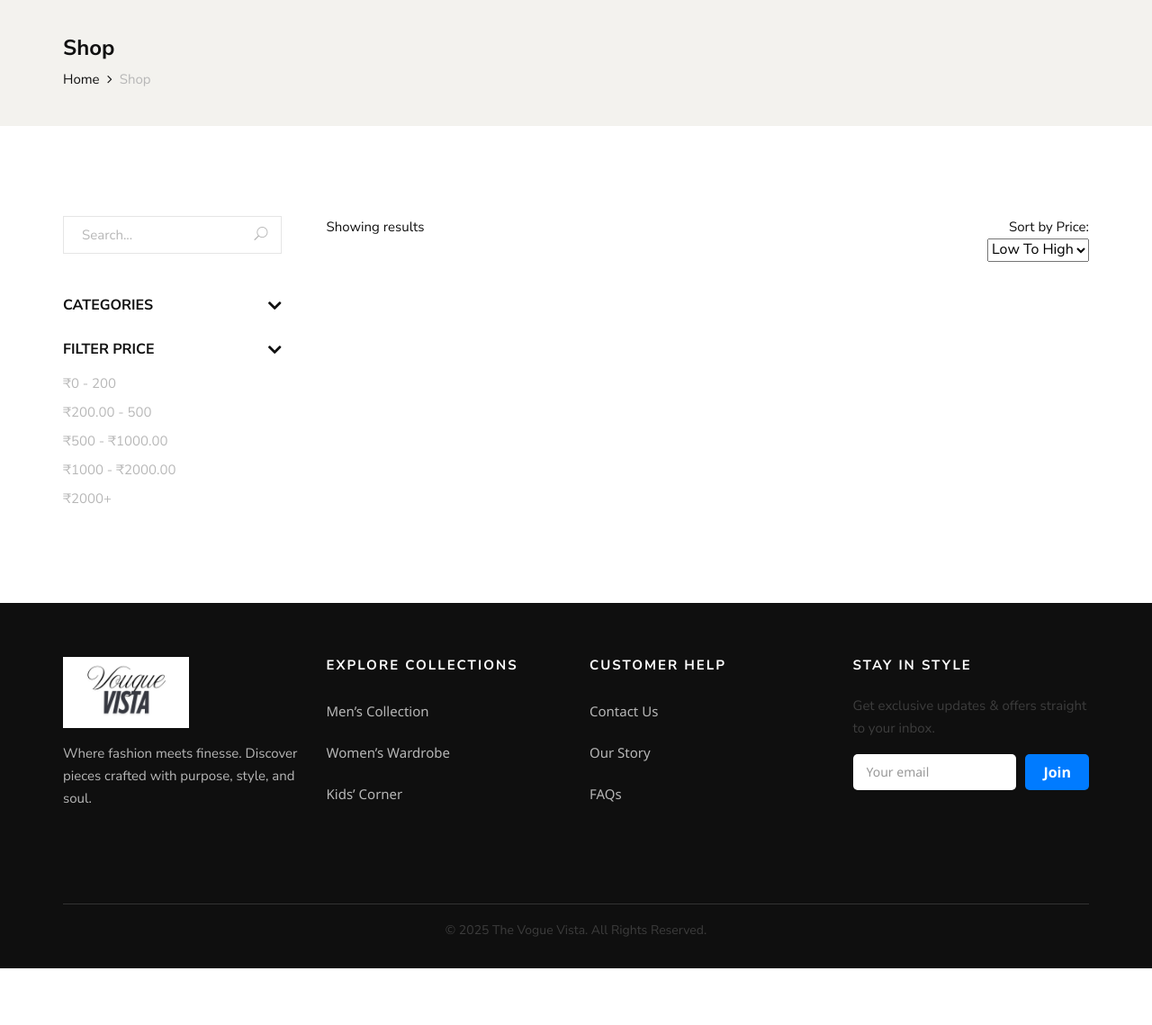
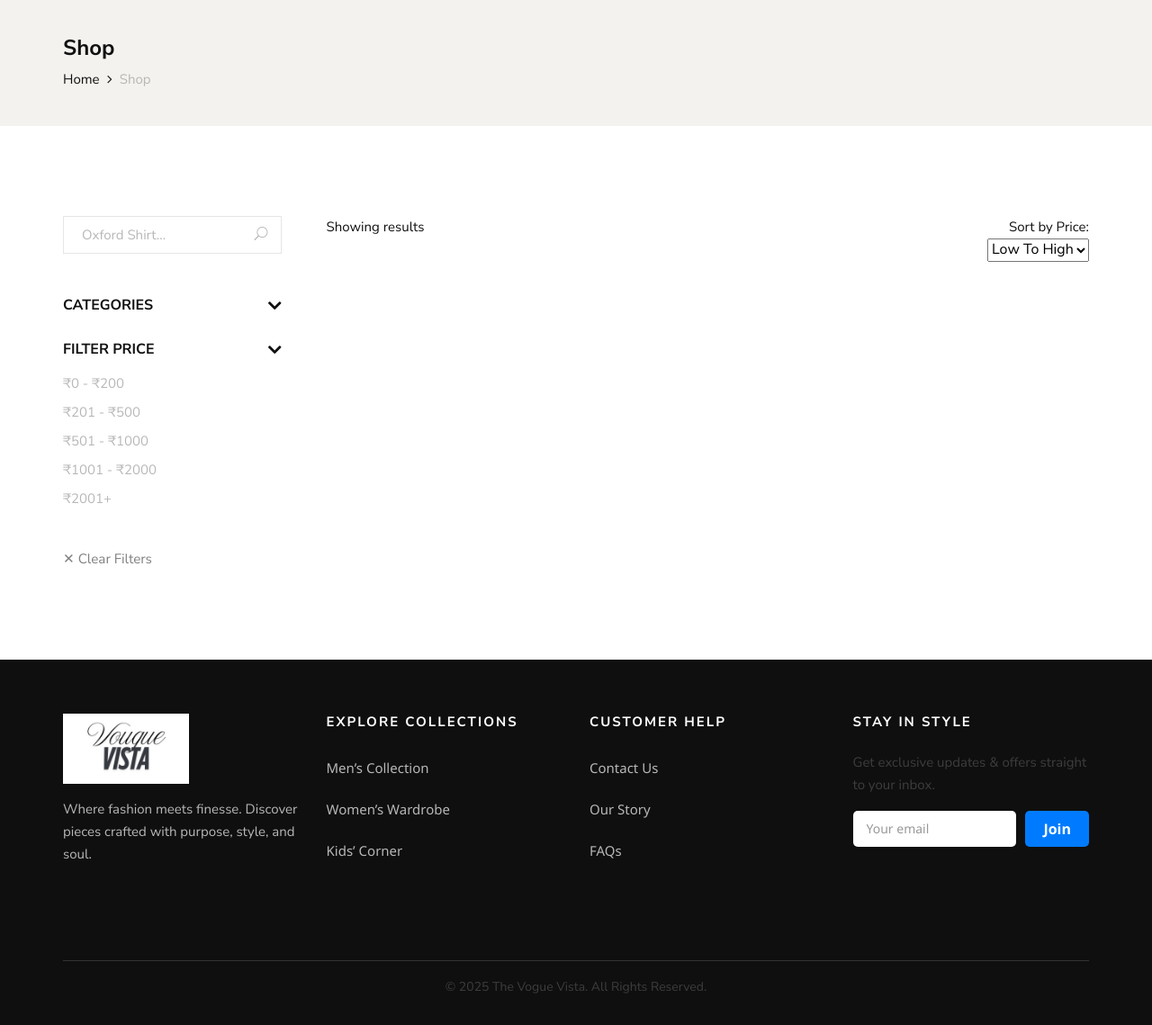
Before and after one commit to deep-priyo/E_Commerce-Web-App, a Flask app: page /search in a window 1280 px wide, after a click on "FILTER PRICE". Shown: the part 166-1305 px from the top of the page at 90% size. Before the commit the page ends 1242 px from the top, so only its background shows below. Run offline with Flask 3, Linux system fonts and the light colour scheme; data that the repository does not hold is empty; some libraries are stand-ins or nearby versions.

Commit message:
made the search bar functional and few changes

```diff
--- a/templates/shop.html
+++ b/templates/shop.html
@@ -26,8 +26,8 @@
             <div class="col-lg-3">
                 <div class="shop__sidebar">
                     <div class="shop__sidebar__search">
-                        <form action="#" method="GET">
-                            <input type="text" name="search" placeholder="Search...">
+                        <form action="/search" method="GET" >
+                            <input type="text" name="query" placeholder="Oxford Shirt...">
                             <button type="submit"><span class="icon_search"></span></button>
                         </form>
                     </div>
@@ -47,6 +47,7 @@
                                                 <li><a href="{{ url_for('shop', category='Shoes') }}">Shoes </a></li>
                                                 <li><a href="{{ url_for('shop', category='Accessories') }}">Accessories </a></li>
                                                 <li><a href="{{ url_for('shop', category='Kids') }}">Kids </a></li>
+
                                             </ul>
                                         </div>
                                     </div>
@@ -60,15 +61,24 @@
                                     <div class="card-body">
                                         <div class="shop__sidebar__price">
     <ul>
-        <li><a href="{{ url_for('shop', price='0-200') }}">₹0 - 200</a></li>
-        <li><a href="{{ url_for('shop', price='200-500') }}">₹200.00 - 500</a></li>
-        <li><a href="{{ url_for('shop', price='500-1000') }}">₹500 - ₹1000.00</a></li>
-        <li><a href="{{ url_for('shop', price='1000-2000') }}">₹1000 - ₹2000.00</a></li>
-        <li><a href="{{ url_for('shop', price='2000-1000000') }}">₹2000+</a></li>
+      <li><a href="{{ url_for('shop', price='0-200') }}">₹0 - ₹200</a></li>
+<li><a href="{{ url_for('shop', price='200-500') }}">₹201 - ₹500</a></li>
+<li><a href="{{ url_for('shop', price='500-1000') }}">₹501 - ₹1000</a></li>
+<li><a href="{{ url_for('shop', price='1000-2000') }}">₹1001 - ₹2000</a></li>
+<li><a href="{{ url_for('shop', price='2000-1000000') }}">₹2001+</a></li>
+
     </ul>
+
 </div>
                                     </div>
+
                                 </div>
+<button style="all: unset; color: grey; font-size: 0.95rem; cursor: pointer; margin-top:40px;">
+  <a href="{{ url_for('shop') }}" style="color: grey; text-decoration: none; ">
+    ✕ Clear Filters
+  </a>
+</button>
+
                             </div>
                         </div>
                     </div>
```
